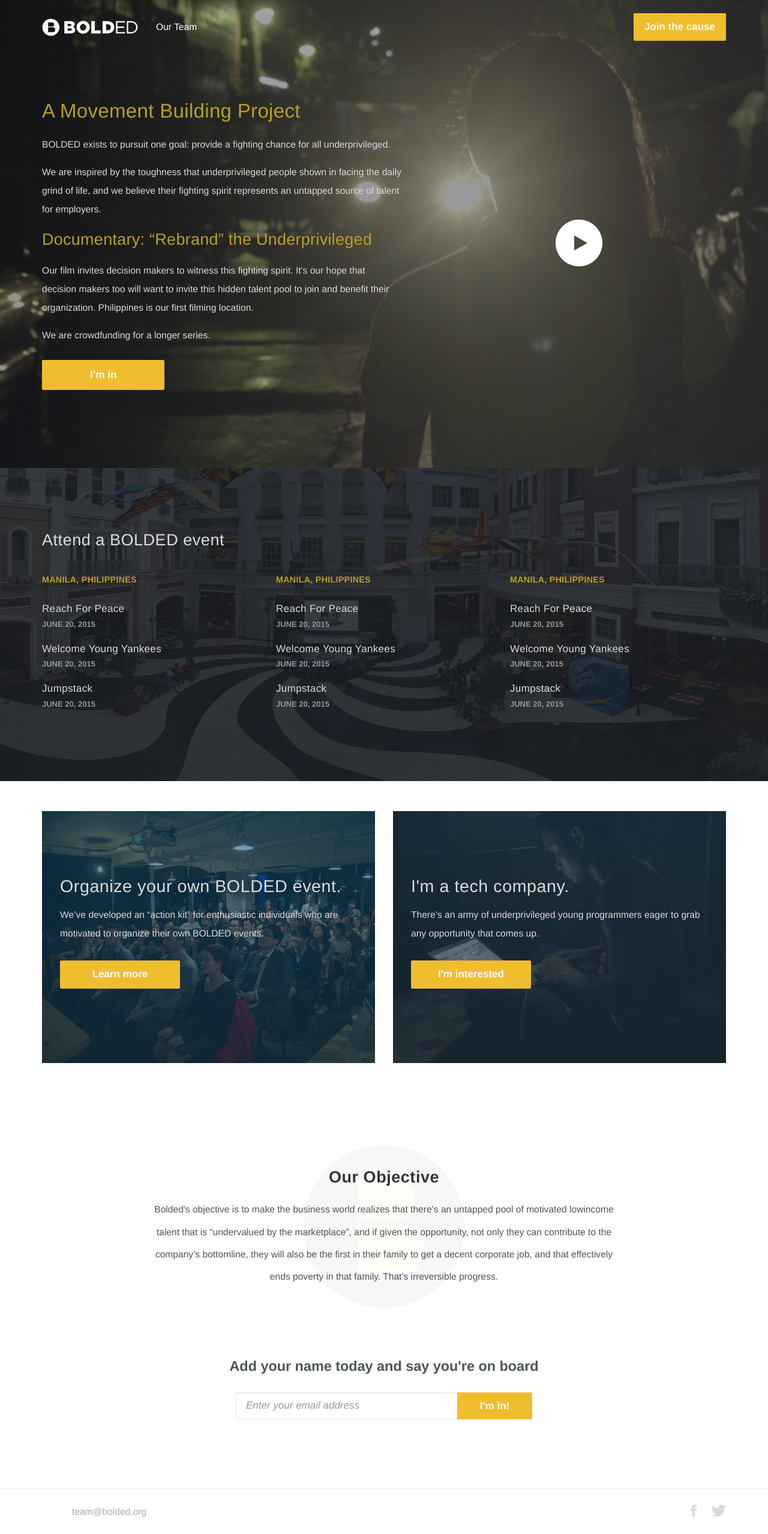
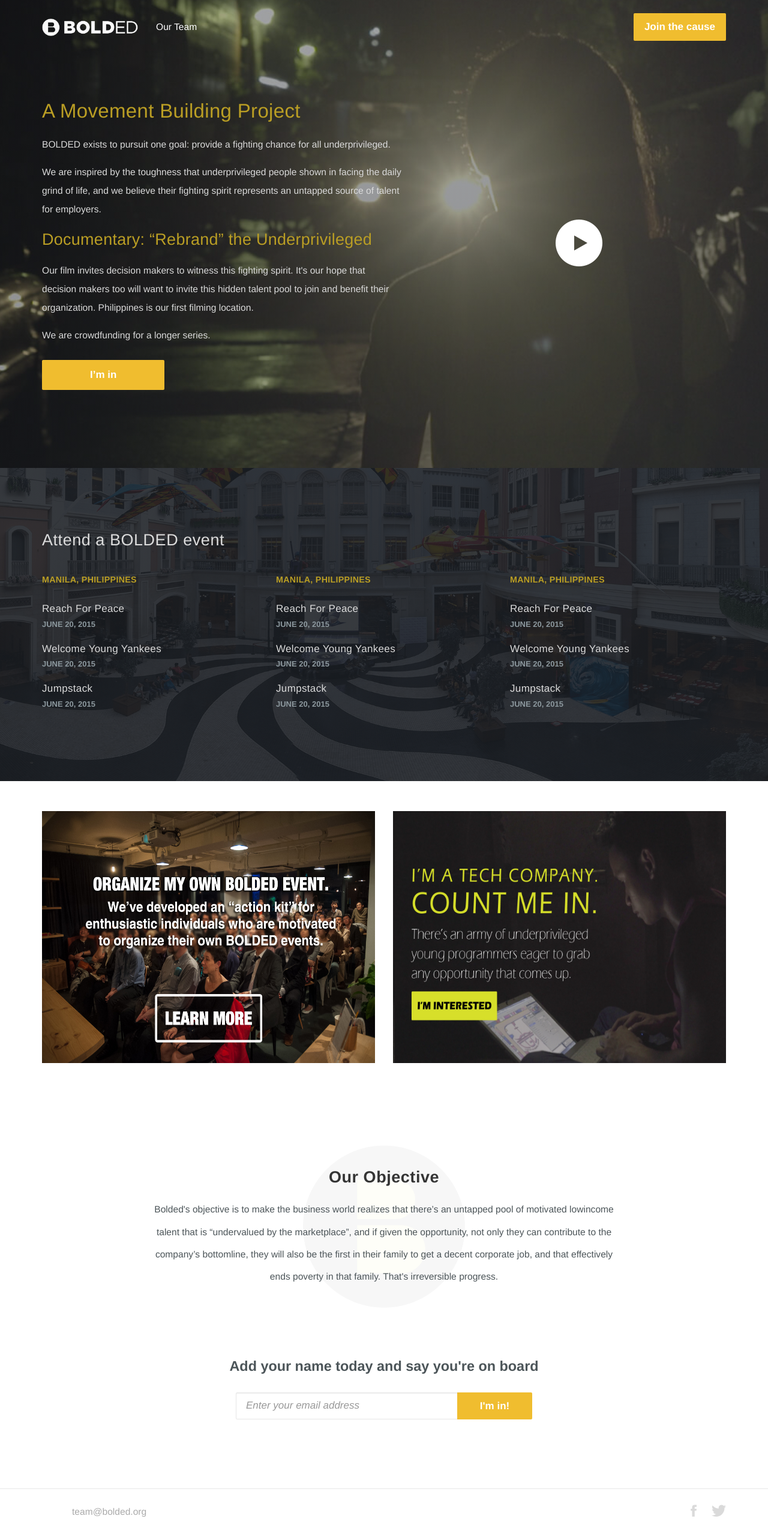
Before and after one commit to codedred/bolded, a Jekyll site: the page built from index.html, in a window 1280 px wide. Shown: the whole page at 60% size. Built offline with Jekyll 4.4.1, drawn with Linux system fonts in a browser that asks for light colours; nearby versions of some CDN libraries; some web fonts are replaced.

Commit message:
images for target section

```diff
--- a/_includes/targets.html
+++ b/_includes/targets.html
@@ -3,27 +3,29 @@
       <div class="row">
 
         <div class="col-md-6">
-          <div class="splash -kit">
-            <div class="target-content">
-              <h2 class="target-header">Organize your own BOLDED event.</h2>
-              <p class="target-text">We’ve developed an “action kit” for enthusiastic individuals who are motivated to organize their own BOLDED events.</p>
-              <div class="target-misc">
-                <a href="#" class="btn btn-lg btn-default btn-target">Learn more</a>
-              </div>
-            </div>
-          </div>
+          <img src="./assets/images/target_event.jpg" class="img-repsonsive target-image" />
+          <!--<div class="splash -kit">-->
+            <!--<div class="target-content">-->
+              <!--<h2 class="target-header">Organize your own BOLDED event.</h2>-->
+              <!--<p class="target-text">We’ve developed an “action kit” for enthusiastic individuals who are motivated to organize their own BOLDED events.</p>-->
+              <!--<div class="target-misc">-->
+                <!--<a href="#" class="btn btn-lg btn-default btn-target">Learn more</a>-->
+              <!--</div>-->
+            <!--</div>-->
+          <!--</div>-->
         </div>
 
         <div class="col-md-6">
-          <div class="splash -tech">
-            <div class="target-content">
-              <h3 class="target-header">I'm a tech company.</h3>
-              <p class="target-text">There’s an army of underprivileged young programmers eager to grab any opportunity that comes up.</p>
-              <div class="target-misc">
-                <a href="http://www.coded.red" class="btn btn-lg btn-default btn-target">I'm interested</a>
-              </div>
-            </div>
-          </div>
+          <img src="./assets/images/target_tech.jpg" class="img-repsonsive target-image" />
+          <!--<div class="splash -tech">-->
+            <!--<div class="target-content">-->
+              <!--<h3 class="target-header">I'm a tech company.</h3>-->
+              <!--<p class="target-text">There’s an army of underprivileged young programmers eager to grab any opportunity that comes up.</p>-->
+              <!--<div class="target-misc">-->
+                <!--<a href="http://www.coded.red" class="btn btn-lg btn-default btn-target">I'm interested</a>-->
+              <!--</div>-->
+            <!--</div>-->
+          <!--</div>-->
         </div>
       </div>
     </div>
--- a/_sass/components/_targets.scss
+++ b/_sass/components/_targets.scss
@@ -1,4 +1,10 @@
 .targets {
+  .target-image {
+    min-height: 420px;
+    height: 100%;
+    margin-bottom: 20px;
+  }
+
   .target-content {
     margin-bottom: 20px;
     padding: 30px;
```
Also changed, not shown: assets/images/bg-test-1.jpg (deleted), assets/images/target_event.jpg (added), assets/images/target_tech.jpg (added), 1 other file.
